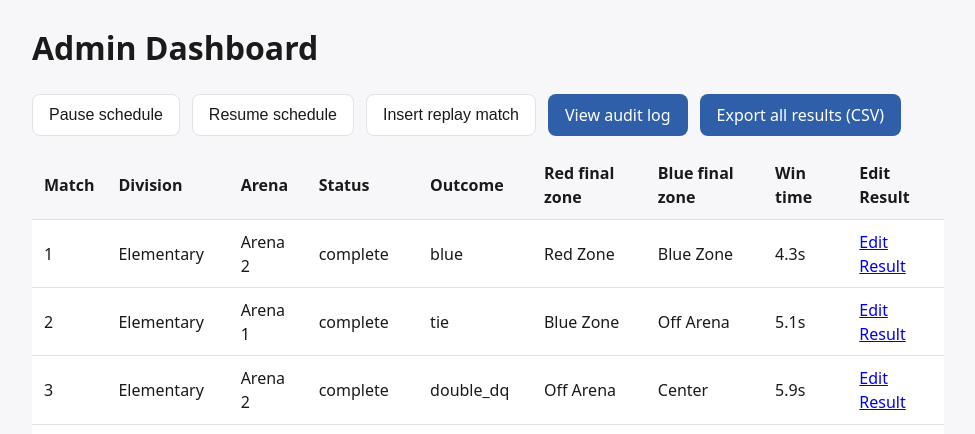
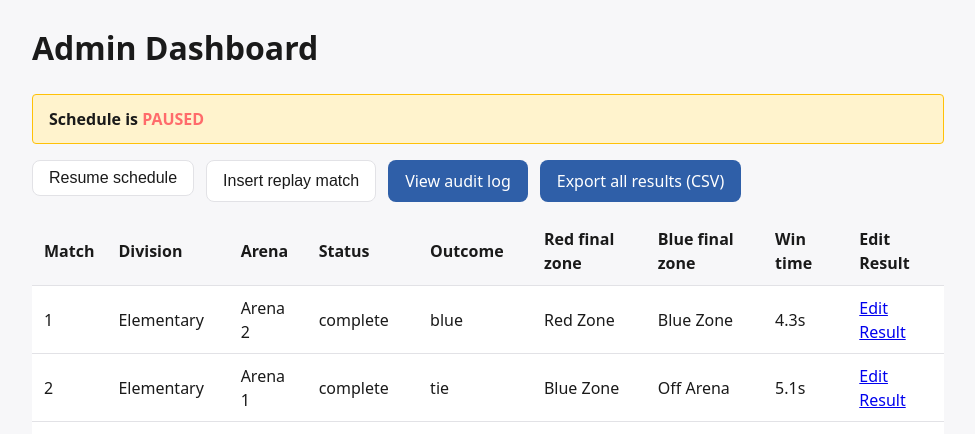
Before and after one commit to Krishlin/RoboticsCompWebsite, a Flask app: page /admin/ in a window 1280 px wide. Shown: the part 51-485 px from the top of the page, without its empty margins (152-1127 px from the left). Run offline with Flask 3, Linux system fonts and the light colour scheme; tables that the repository leaves empty hold one stand-in row (values such as "Sample post").

Commit message:
Implement schedule pause and resume

```diff
--- a/app/admin/routes.py
+++ b/app/admin/routes.py
@@ -1,12 +1,14 @@
 # owner: Yueyue
 # Head ref panel: edit any result (writing an AuditEntry every time), pause
 # and resume the schedule, insert a replay match, global CSV export.
+
+from datetime import datetime
 
 from flask import render_template, request, redirect, url_for, abort
 
 from app.db import db
 from app.fake_data import MATCHES, RESULTS_BY_MATCH_ID
-from app.models import AuditEntry, Match, MatchResult
+from app.models import AuditEntry, Match, MatchResult, ScheduleState
 from app.admin import admin_bp
 
 
@@ -27,10 +29,21 @@ def _current_admin_name():
     return "admin"
 
 
+def _get_or_create_schedule_state():
+    """Get the global schedule state. Create it if it doesn't exist."""
+    state = ScheduleState.query.filter_by(id=1).first()
+    if state is None:
+        state = ScheduleState(id=1, is_paused=False, changed_by=None)
+        db.session.add(state)
+        db.session.commit()
+    return state
+
+
 @admin_bp.route("/")
 def dashboard():
     match_rows = _match_rows_with_results()
-    return render_template("admin/dashboard.html", match_rows=match_rows)
+    schedule_state = _get_or_create_schedule_state()
+    return render_template("admin/dashboard.html", match_rows=match_rows, schedule_state=schedule_state)
 
 
 @admin_bp.route("/edit/<int:match_id>", methods=["GET", "POST"])
@@ -117,3 +130,25 @@ def match_history(match_id):
         abort(404)
     entries = AuditEntry.query.filter_by(match_id=match_id).order_by(AuditEntry.changed_at.desc()).all()
     return render_template("admin/match_history.html", match=match, entries=entries)
+
+
+@admin_bp.route("/pause", methods=["POST"])
+def pause_schedule():
+    """Pause the schedule."""
+    state = _get_or_create_schedule_state()
+    state.is_paused = True
+    state.changed_by = _current_admin_name()
+    state.changed_at = datetime.utcnow()
+    db.session.commit()
+    return redirect(url_for("admin.dashboard"))
+
+
+@admin_bp.route("/resume", methods=["POST"])
+def resume_schedule():
+    """Resume the schedule."""
+    state = _get_or_create_schedule_state()
+    state.is_paused = False
+    state.changed_by = _current_admin_name()
+    state.changed_at = datetime.utcnow()
+    db.session.commit()
+    return redirect(url_for("admin.dashboard"))
--- a/app/admin/templates/admin/dashboard.html
+++ b/app/admin/templates/admin/dashboard.html
@@ -4,9 +4,20 @@
 {% block content %}
     <h1 class="page-title">Admin Dashboard</h1>
 
+    <div style="margin-bottom: 1rem; padding: 0.75rem 1rem; background-color: {% if schedule_state.is_paused %}#fff3cd{% else %}#d4edda{% endif %}; border: 1px solid {% if schedule_state.is_paused %}#ffc107{% else %}#28a745{% endif %}; border-radius: 4px; font-weight: bold;">
+        Schedule is {% if schedule_state.is_paused %}<span style="color: #ff6b6b;">PAUSED</span>{% else %}<span style="color: #28a745;">ACTIVE</span>{% endif %}
+    </div>
+
     <div class="btn-row" style="margin-bottom: 1rem;">
-        <button class="btn btn-secondary">Pause schedule</button>
-        <button class="btn btn-secondary">Resume schedule</button>
+        {% if schedule_state.is_paused %}
+            <form method="POST" action="{{ url_for('admin.resume_schedule') }}" style="display: inline;">
+                <button type="submit" class="btn btn-secondary">Resume schedule</button>
+            </form>
+        {% else %}
+            <form method="POST" action="{{ url_for('admin.pause_schedule') }}" style="display: inline;">
+                <button type="submit" class="btn btn-secondary">Pause schedule</button>
+            </form>
+        {% endif %}
         <button class="btn btn-secondary">Insert replay match</button>
         <a class="btn" href="/admin/audit-log">View audit log</a>
         <a class="btn" href="#">Export all results (CSV)</a>
```
Also changed, not shown: app/models.py (+12 -0 lines).
